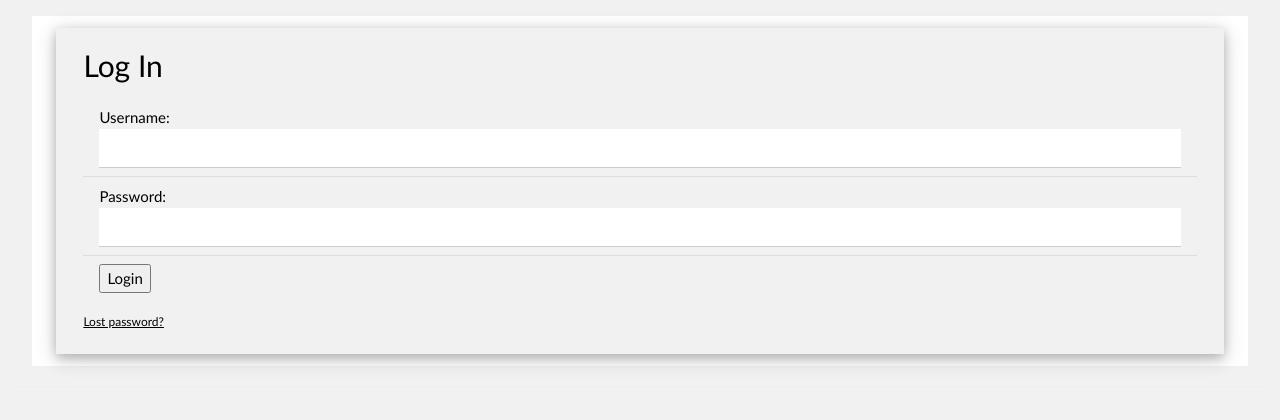
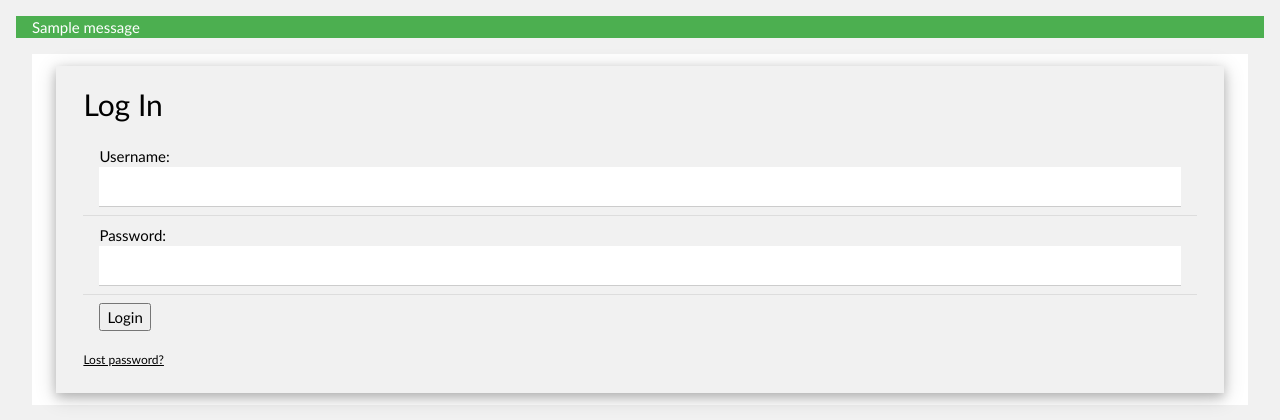
Before and after one commit to jonas-pettersson/LocalLibrary, a Django app: page /accounts/login/ in a window 1280 px wide. Shown: the part 39-459 px from the top of the page. Run offline with Django 3.2, Linux system fonts and the light colour scheme; tables that the repository leaves empty hold one stand-in row (values such as "Sample post"); one stand-in notice (Sample message) is shown.

Commit message:
login and messages

```diff
--- a/locallibrary/catalog/templates/base.html
+++ b/locallibrary/catalog/templates/base.html
@@ -36,6 +36,17 @@
 
     <main class="w3-container">
 
+        {% if messages %}
+            {% for message in messages %}
+                <div class="w3-panel {% if message.tags == 'info' %}w3-blue
+                {% elif message.tags == 'success' %}w3-green
+                {% elif message.tags == 'warning' %}w3-yellow
+                {% else %}w3-red{% endif %}">
+                    {{ message }}
+                </div>
+            {% endfor %}
+        {% endif %}
+
         {% block content %}
         {% endblock content %}
 
--- a/locallibrary/catalog/views.py
+++ b/locallibrary/catalog/views.py
@@ -1,4 +1,5 @@
 from django.shortcuts import render
+from django.contrib import messages
 from django.views.generic import ListView, DetailView
 
 from .models import Author, Book, BookInstance, Genre
--- a/locallibrary/templates/registration/login.html
+++ b/locallibrary/templates/registration/login.html
@@ -5,9 +5,13 @@
     <div class="w3-container w3-white w3-margin w3-padding-large">
 
         {% if form.errors %}
-            <div class="w3-panel w3-red">
-                <p>Your username and password didn't match. Please try again.</p>
-            </div>
+            {% for error_tag, error_message  in form.errors.items %}
+                {% if error_tag == "__all__" %}
+                    <div class="w3-panel w3-red">
+                        <p>{{ error_message }}</p>
+                    </div>
+                {% endif %}
+            {% endfor %}
         {% endif %}
 
         {% if next %}
@@ -31,10 +35,13 @@
                 <ul class="w3-ul">
                     <li>
                         <label for="username">{{ form.username.label_tag }}</label>
+                        {% if form.username.errors %}<div class="w3-panel w3-red">{{ form.username.errors }}</div>{% endif %}
                         <input class="w3-input" type="text" id="username" name="username">
                     </li>
                     <li>
+                        {{ form.password.errors }}
                         <label for="password">{{ form.password.label_tag }}</label>
+                        {% if form.password.errors %}<div class="w3-panel w3-red">{{ form.password.errors }}</div>{% endif %}
                         <input class="w3-input" type="password" id="password" name="password">
                     </li>
                     <li class="w3-button">
```
